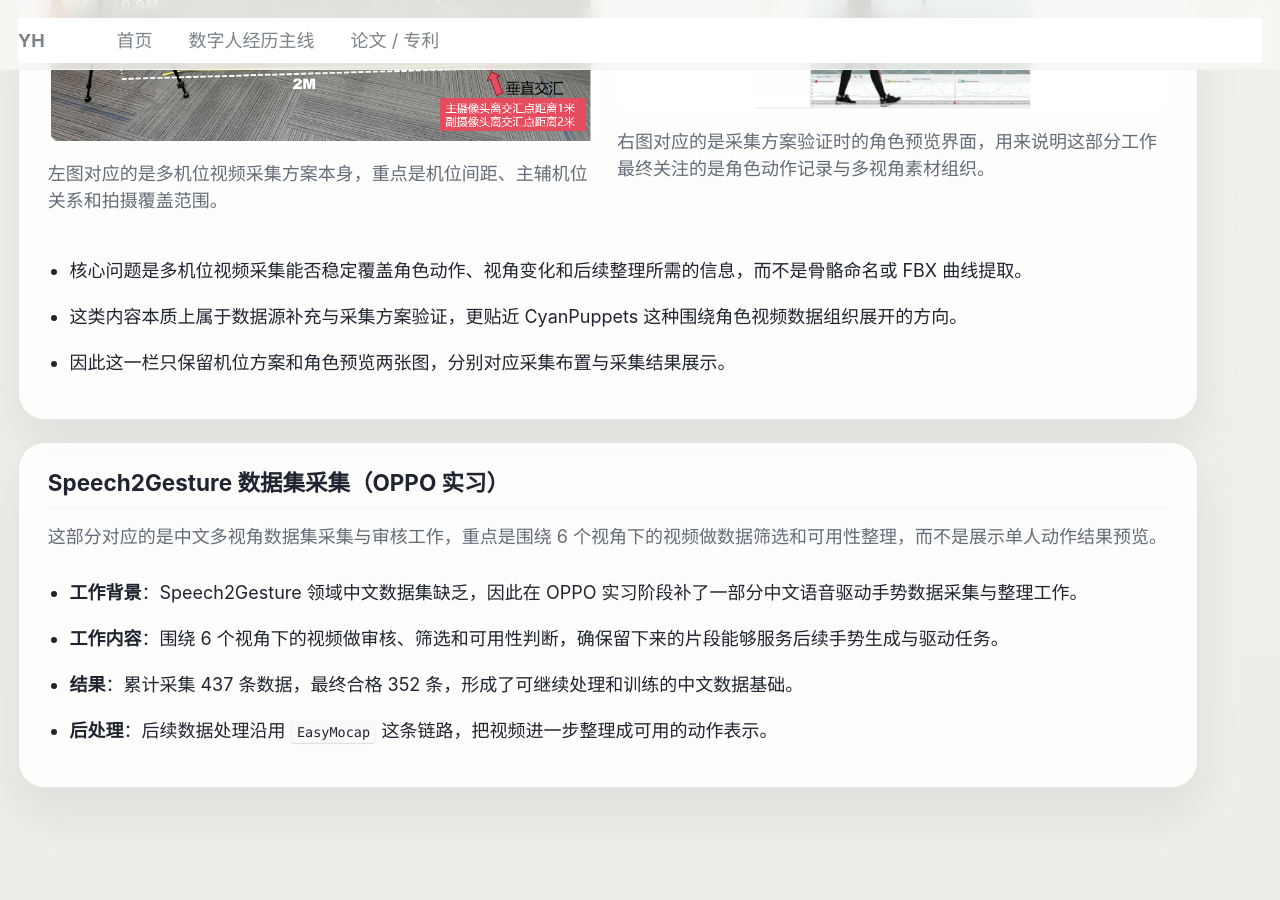
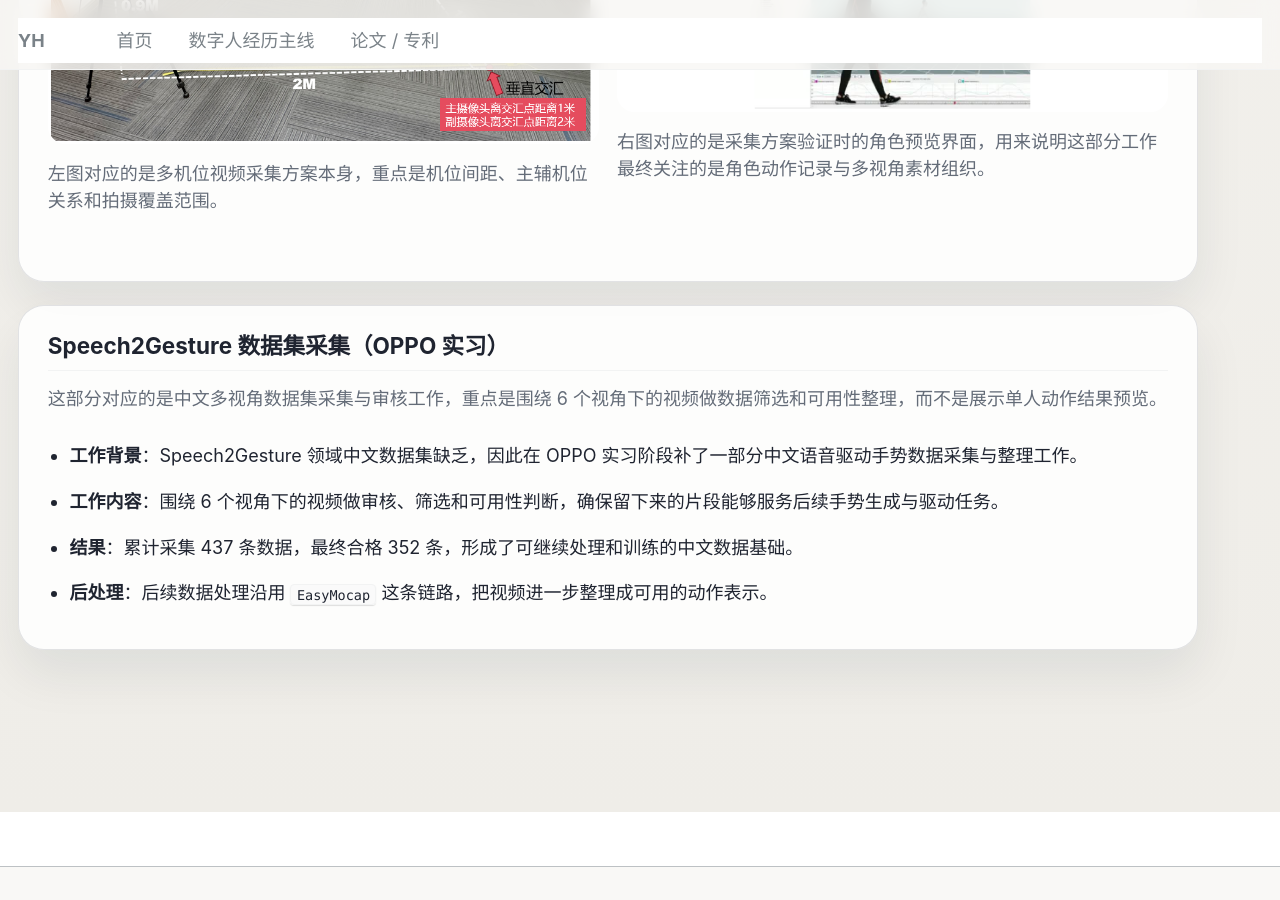
Before and after one commit to svitass/svitass.github.io, a Jekyll site: the page built from _portfolio/multi-source-motion-dataset-integration.md, in a window 1280 px wide and 900 px high, scrolled down 2573 px. Built offline with Jekyll 4.4.1, drawn with Linux system fonts in a browser that asks for light colours.

Commit message:
Remove cyanpuppets debug-style notes

```diff
--- a/_portfolio/multi-source-motion-dataset-integration.md
+++ b/_portfolio/multi-source-motion-dataset-integration.md
@@ -75,11 +75,6 @@ author_profile: false
         <p class="project-visual__caption">右图对应的是采集方案验证时的角色预览界面，用来说明这部分工作最终关注的是角色动作记录与多视角素材组织。</p>
       </div>
     </div>
-    <ul class="detail-list">
-      <li>核心问题是多机位视频采集能否稳定覆盖角色动作、视角变化和后续整理所需的信息，而不是骨骼命名或 FBX 曲线提取。</li>
-      <li>这类内容本质上属于数据源补充与采集方案验证，更贴近 CyanPuppets 这种围绕角色视频数据组织展开的方向。</li>
-      <li>因此这一栏只保留机位方案和角色预览两张图，分别对应采集布置与采集结果展示。</li>
-    </ul>
   </section>
 
   <section class="project-detail__block">
```
